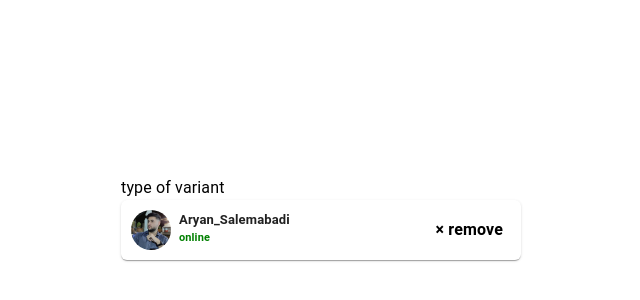
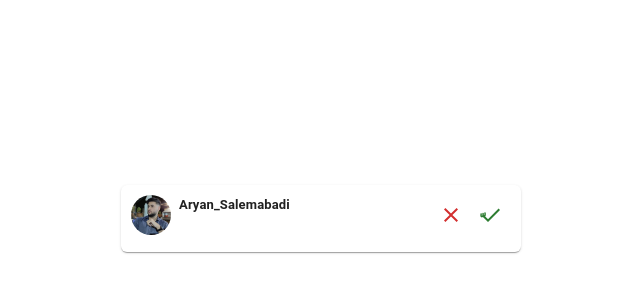
Before and after one commit to behrooz-arabzade/weekend, a Next.js app: page / in a window 1280 px wide. Shown: the part 182-482 px from the top of the page, without its empty margins (319-959 px from the left). Built offline with nearby package versions, Linux system fonts and the light colour scheme.

Commit message:
Major changes

```diff
--- a/components/molecules/FriendCard/FriendCard.tsx
+++ b/components/molecules/FriendCard/FriendCard.tsx
@@ -1,10 +1,8 @@
 import React, { FC, useState } from 'react'
-import { Card, Grid, Avatar, Typography, IconButton } from '@mui/material';
-import { Badge } from "@mui/joy"
-
+import { Card, Grid, Avatar, Typography, IconButton, Button, CardActionArea, ButtonBase } from '@mui/material';
 
 //Css(Style Sheet)
-import useFriendCard from './useStyle';
+import useFriendCardStyle from './useStyle';
 
 
 //Icon
@@ -15,55 +13,66 @@ import ClearOutlinedIcon from '@mui/icons-material/ClearOutlined';
 
 interface IFriendCard {
     name: string;
+    userId: number,
     picSrc: string;
-    variant: string;
+    variant: "anonymous" | "friend" | "block" | "request";
     onlineStatus: string;
+    onClick: (id: number) => void,
+    onRemoveFriend: (id: number) => void,
+    onUnblock: (id: number) => void,
+    onAcceptRequest: (id: number) => void,
+    onRejectRequest: (id: number) => void,
 }
 
 
 
 const FriendCard: FC<IFriendCard> = ({
     name,
+    userId,
     picSrc,
     variant,
-    onlineStatus
+    onlineStatus,
+    onClick,
+    onRemoveFriend,
+    onUnblock,
+    onAcceptRequest,
+    onRejectRequest
 }) => {
 
-    const { classes, cx } = useFriendCard();
+    const { classes, cx } = useFriendCardStyle();
 
     const [hide, setHide] = useState<boolean>(false);
 
-    const removeFriendClick = () => {
-        setHide(true);
-        alert("user remove to your friend")
+    const removeFriendClick = (event: React.MouseEvent<HTMLElement>) => {
+        event.preventDefault();
+        event.stopPropagation();
+        onRemoveFriend(userId)
     }
 
-    const removeBlockClick = () => {
-        setHide(true);
-        alert("user removed to block")
+    const removeBlockClick = (event: React.MouseEvent<HTMLElement>) => {
+        event.preventDefault();
+        event.stopPropagation();
+        onUnblock(userId)
     }
 
-    const request = () => {
-
-        setHide(true);
-        alert("send your request");
-
+    const acceptClick = (event: React.MouseEvent<HTMLElement>) => {
+        event.preventDefault();
+        event.stopPropagation();
+        onAcceptRequest(userId)
     };
 
-    const addClick = () => {
-        setHide(true);
-        alert("user add to friend")
-    };
+    const rejectClick = (event: React.MouseEvent<HTMLElement>) => {
+        event.preventDefault();
+        event.stopPropagation();
+        onRejectRequest(userId)
+    }
 
-    const rejectClick = () => {
-        setHide(true);
-        alert("reject user")
+    const handleClick = () => {
+        onClick(userId);
     }
 
     return (
-        <Grid>
-            <Typography>type of variant</Typography>
-            <Card className={cx(classes.root)} hidden={hide}>
+        <Card onClick={handleClick} className={cx(classes.root)} hidden={hide}>
             <Grid display="flex" justifyContent="space-between">
                 <Grid display="flex" item>
                     <Avatar src={picSrc} />
@@ -72,30 +81,18 @@ const FriendCard: FC<IFriendCard> = ({
                         {
                             variant === "friend"
                                 ?
-
                                 <Typography fontWeight="bold" fontSize={11} ml={2} color={
-
                                     onlineStatus === "online"
-
                                         ?
-
                                         "green"
-
                                         :
                                         onlineStatus === "offline"
-
                                             ?
-
                                             "gray"
-
                                             :
-
                                             "orange"
-
                                 }> {onlineStatus} </Typography>
-
                                 :
-
                                 ""
                         }
                     </Grid>
@@ -104,22 +101,22 @@ const FriendCard: FC<IFriendCard> = ({
                     {
                         variant === "friend"
                             ?
-                                <IconButton onClick={removeFriendClick}>
-                                    <Typography color="black" fontWeight="bold"><span>×</span> remove</Typography>
-                                </IconButton>
+                            <Button className={cx(classes.removeBtn)} onClick={removeFriendClick}>
+                                <Typography color="black" fontWeight="bold">remove</Typography>
+                            </Button>
                             :
                             variant === "block"
                                 ?
-                                    <IconButton onClick={removeBlockClick}>
-                                        <Typography color="black" fontWeight="bold"><span>×</span> remove</Typography>
-                                    </IconButton>
+                                <Button className={cx(classes.removeBtn)} onClick={removeBlockClick}>
+                                    <Typography color="black" fontWeight="bold">unblock</Typography>
+                                </Button>
                                 :
-                                    variant === "anonymous"
-                                        ?
-                                        <IconButton onClick={request}>
-                                            <Typography color="black" fontWeight="bold"><span>+</span> request</Typography>
-                                        </IconButton>
-                                        :
+                                // variant === "anonymous"
+                                //     ?
+                                //     <Button className={cx(classes.removeBtn)} onClick={request}>
+                                //         <Typography color="black" fontWeight="bold"><span>+</span> request</Typography>
+                                //     </Button>
+                                //     :
                                 variant === "request"
                                     ?
                                     <Grid>
@@ -128,7 +125,7 @@ const FriendCard: FC<IFriendCard> = ({
                                                 <ClearOutlinedIcon></ClearOutlinedIcon>
                                             </Typography>
                                         </IconButton>
-                                                <IconButton color="success" onClick={addClick}>
+                                        <IconButton color="success" onClick={acceptClick}>
                                             <Typography fontWeight="bold">ّ
                                                 <CheckIcon></CheckIcon>
                                             </Typography>
@@ -142,7 +139,6 @@ const FriendCard: FC<IFriendCard> = ({
                 </Grid>
             </Grid>
         </Card>
-        </Grid>
     )
 }
 
--- a/components/molecules/FriendCard/useStyle.ts
+++ b/components/molecules/FriendCard/useStyle.ts
@@ -1,18 +1,21 @@
 import { makeStyles } from "tss-react/mui";
 
-const useFriendCard = makeStyles()((theme) => ({
+const useFriendCardStyle = makeStyles()((theme) => ({
     root: {
-        width:400,
-        padding:10,
+        width: 400,
+        padding: 10,
+        cursor: "pointer"
     },
-    pageproperty:{
+    pageproperty: {
         position: "absolute",
         color: "#fff",
         background: "#d64b19",
         borderRadius: "25px",
         padding: "0 5px",
-
         transition: "all 0.2s linear",
+    },
+    removeBtn: {
+        textTransform: "none"
     }
 }));
-export default useFriendCard;
+export default useFriendCardStyle;
--- a/pages/index.tsx
+++ b/pages/index.tsx
@@ -40,10 +40,16 @@ const Home: NextPage = () => {
           alignItems="center"
         >
           <FriendCard
-          name="Aryan_Salemabadi"
-          picSrc="Images/Aryan.jpg"
-          variant="friend"
-          onlineStatus="online"
+            name="Aryan_Salemabadi"
+            picSrc="Images/Aryan.jpg"
+            variant="request"
+            onlineStatus="online"
+            onClick={() => { console.log("onClick") }}
+            onAcceptRequest={() => { }}
+            onRejectRequest={() => { }}
+            onRemoveFriend={() => { console.log("onRemoveFriend") }}
+            onUnblock={() => { }}
+            userId={1}
           />
         </Grid>
       </Container>
```
Lines whose indentation alone changed are shown as unchanged.
